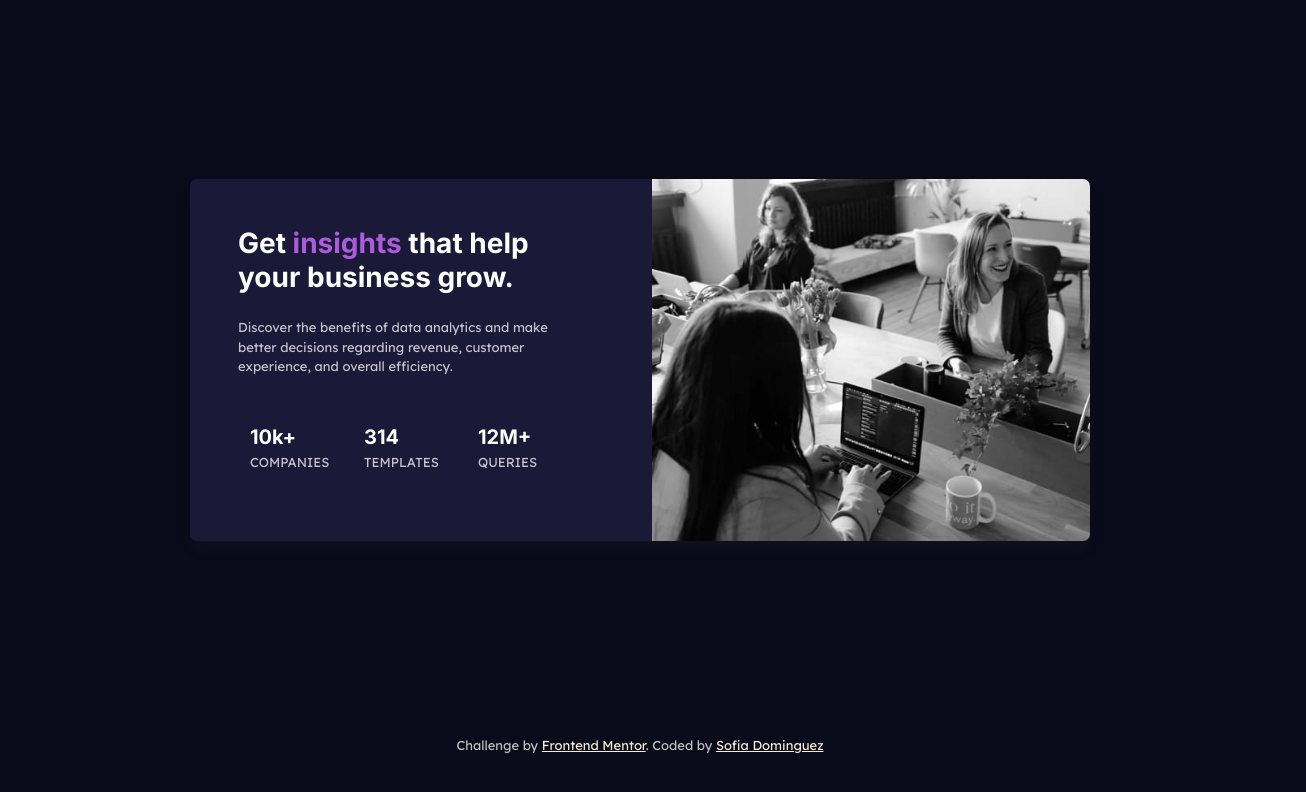
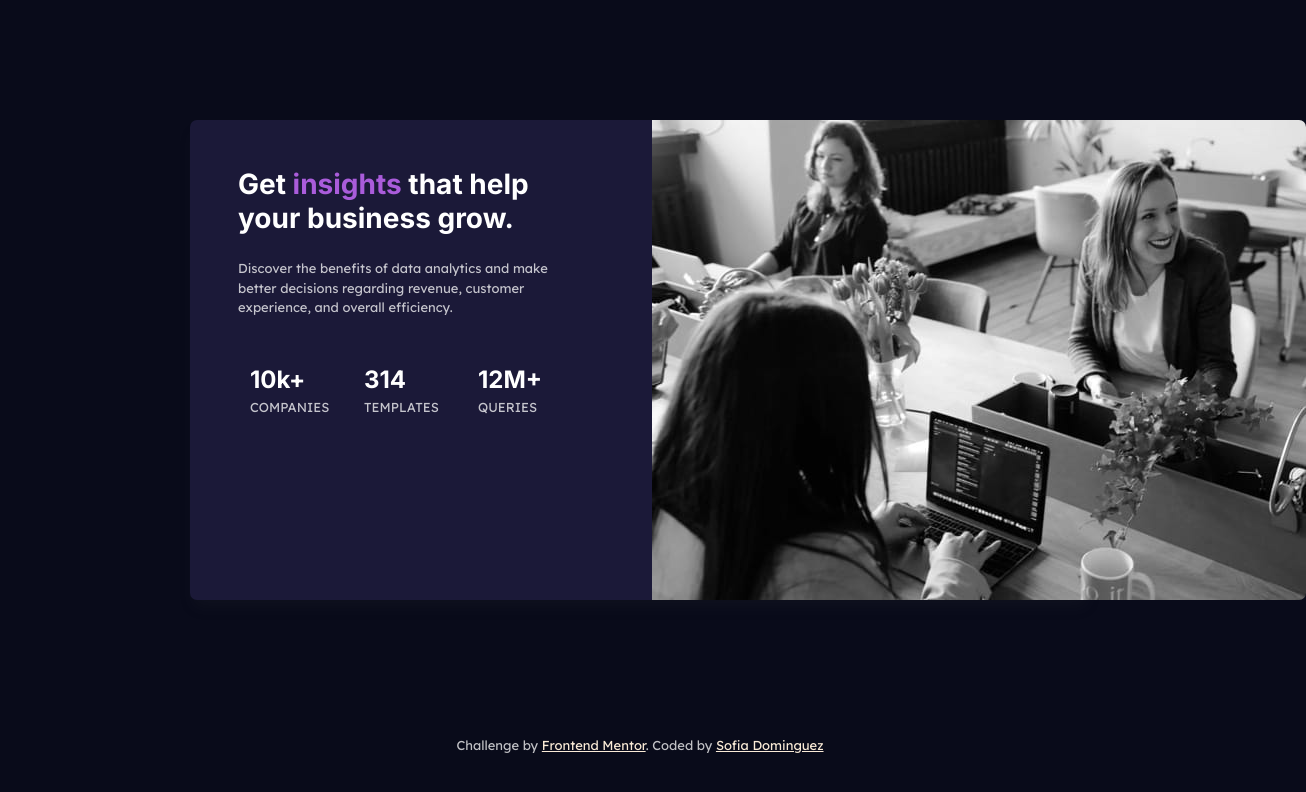
Before and after one commit to sofi-dmz/stats-preview-card-component-main, a plain HTML site: page index.html in a window 1280 px wide. Shown: the whole page, 1306 px wide, since content can reach past the window. Drawn offline with nearby package versions, Linux system fonts and the light colour scheme.

Commit message:
etiqueta main y picture

```diff
--- a/assets/css/style.css
+++ b/assets/css/style.css
@@ -65,12 +65,7 @@ p{
             text-align:center;
             padding:0;
         }
-        .desktop{
-            display: none;
-        }
-        .mobile{
-            display: block;
-        }
+
         footer{
           display: none;
         }
--- a/index.html
+++ b/index.html
@@ -13,6 +13,7 @@
 
 </head>
 <body>
+  <main>
   <section class="d-flex justify-content-center align-items-center">
     <div class="container-sm">
       <div class="row">
@@ -22,27 +23,31 @@
             experience, and overall efficiency.</p>
             <div class="row states mt-5 ms-5 me-5 mb-5">
               <div class="col me-2">
-                <h5>10k+</h5>
+                <h4>10k+</h4>
                 <p class="mt-1">COMPANIES</p>
               </div>
               <div class="col me-2">
-                <h5>314</h5>
+                <h4>314</h4>
                 <p class="mt-1" >TEMPLATES</p>
               </div>
               <div class="col me-2">
-                 <h5>12M+</h5>
+                 <h4>12M+</h4>
                  <p class="mt-1">QUERIES</p>
               </div>
             </div>
         </div>
-        <div class="col-md-6 imagen" >
-          <img class="img-fluid desktop" src="./assets/img/image-header-desktop.jpg" alt="People working in an office">
-          <img class="img-fluid mobile" src="./assets/img/image-header-mobile.jpg" alt="People working in an office">
+        <div class="col-md-6">
+          <picture>
+            <source srcset="./assets/img/image-header-desktop.jpg" alt="People working in an office"
+                    media="(min-width:  1440px)">
+            <img src="./assets/img/image-header-mobile.jpg" alt="">
+        </picture>
         </div>
         <div class="reemplazo"></div>
     </div>
     </div>
   </section>
+</main>
   <footer class="footer mt-auto py-3 text-center text-white">
     <p id="footer-text">Challenge by <a href="https://www.frontendmentor.io?ref=challenge" target="_blank">Frontend Mentor</a>.
       Coded by <a href="#">Sofia Dominguez</a></p>
```
